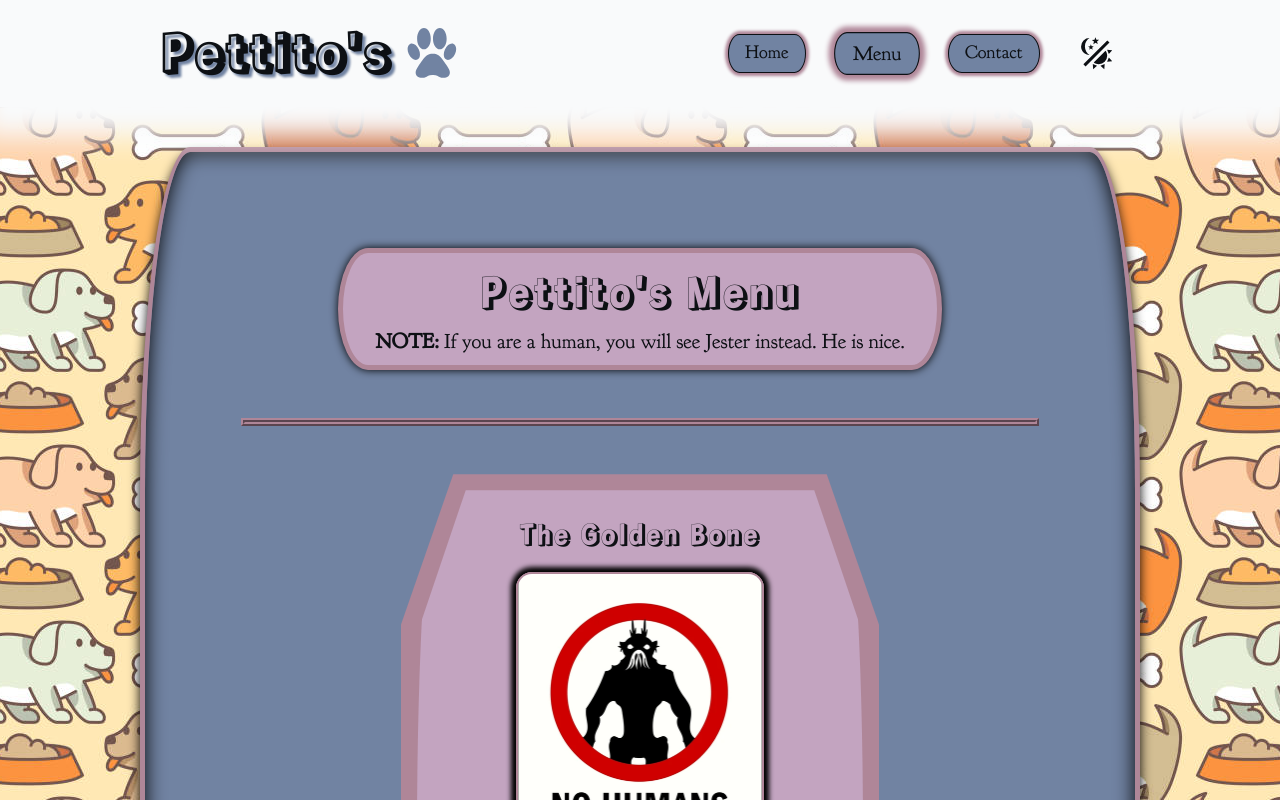
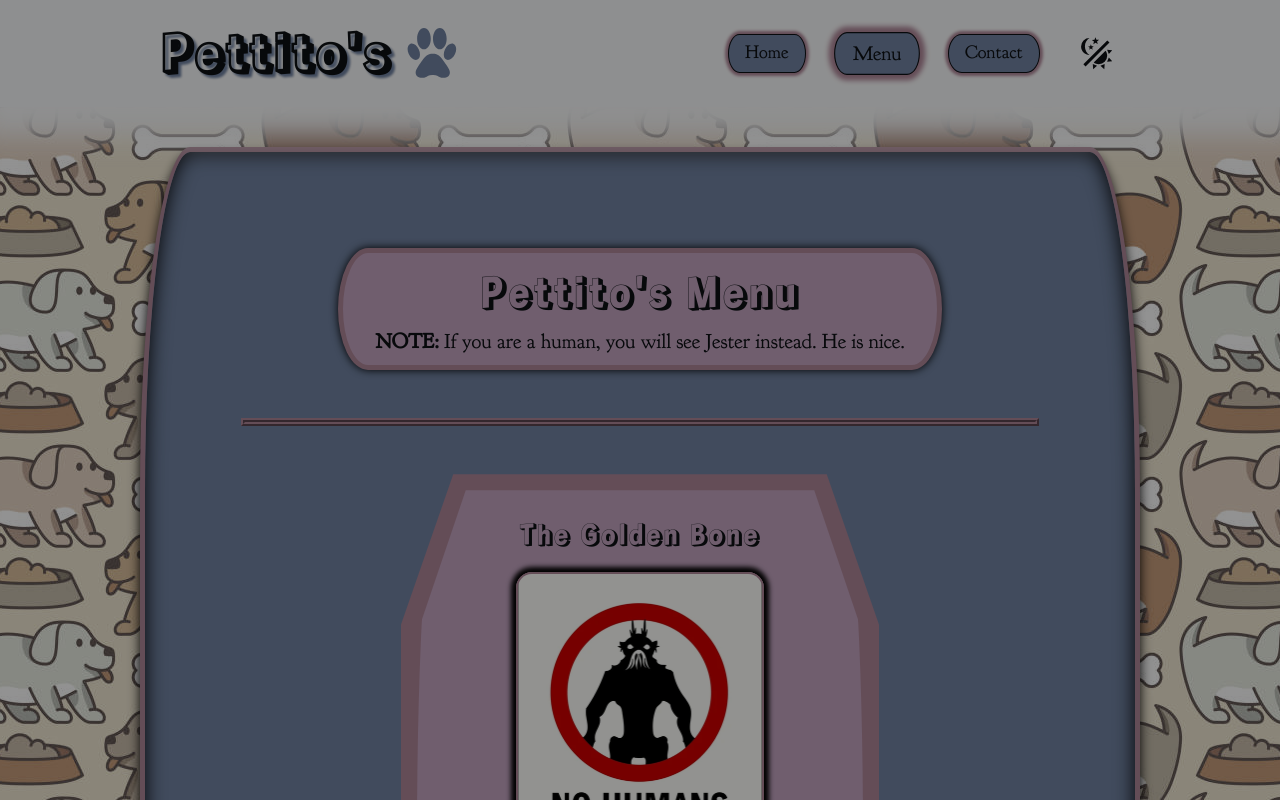
Before and after one commit to sebvu/top-restaurant-page, a website built with webpack: page src/template.html in a window 1280 px wide. Both pictures are taken after a click on the button "Menu". Shown: the top 800 px of the page. Built offline with nearby package versions, Linux system fonts and the light colour scheme.

Commit message:
feat: add menu bg-filter

```diff
--- a/src/index.js
+++ b/src/index.js
@@ -127,6 +127,7 @@ class UIController {
       }
       this.#currentPage = where;
       this.#setSelectedButtonClass();
+      this.#setBackgroundFilter();
     }
   };
 
@@ -151,6 +152,18 @@ class UIController {
     this.#consoleLog(`${this.#currentPage} button now has selected class`);
   };
 
+  #setBackgroundFilter = () => {
+    const body = document.body;
+
+    /* for menu, slowly filter to a grayscale */
+
+    if (this.#currentPage === "menu") {
+      body.classList.add("body--bg-filter");
+    } else {
+      body.classList.remove("body--bg-filter");
+    }
+  };
+
   #clearContent = () => {
     const contentChildren = document.querySelector("#content");
 
--- a/src/styles/styles.css
+++ b/src/styles/styles.css
@@ -23,6 +23,13 @@ body {
   background: center url(../assets/images/pet-background.png) repeat;
 
   position: relative;
+}
+
+.body--bg-filter {
+  transition-duration: 5s;
+
+  backdrop-filter: grayscale(70%);
+  filter: brightness(50%);
 }
 
 /* ================ */
```
